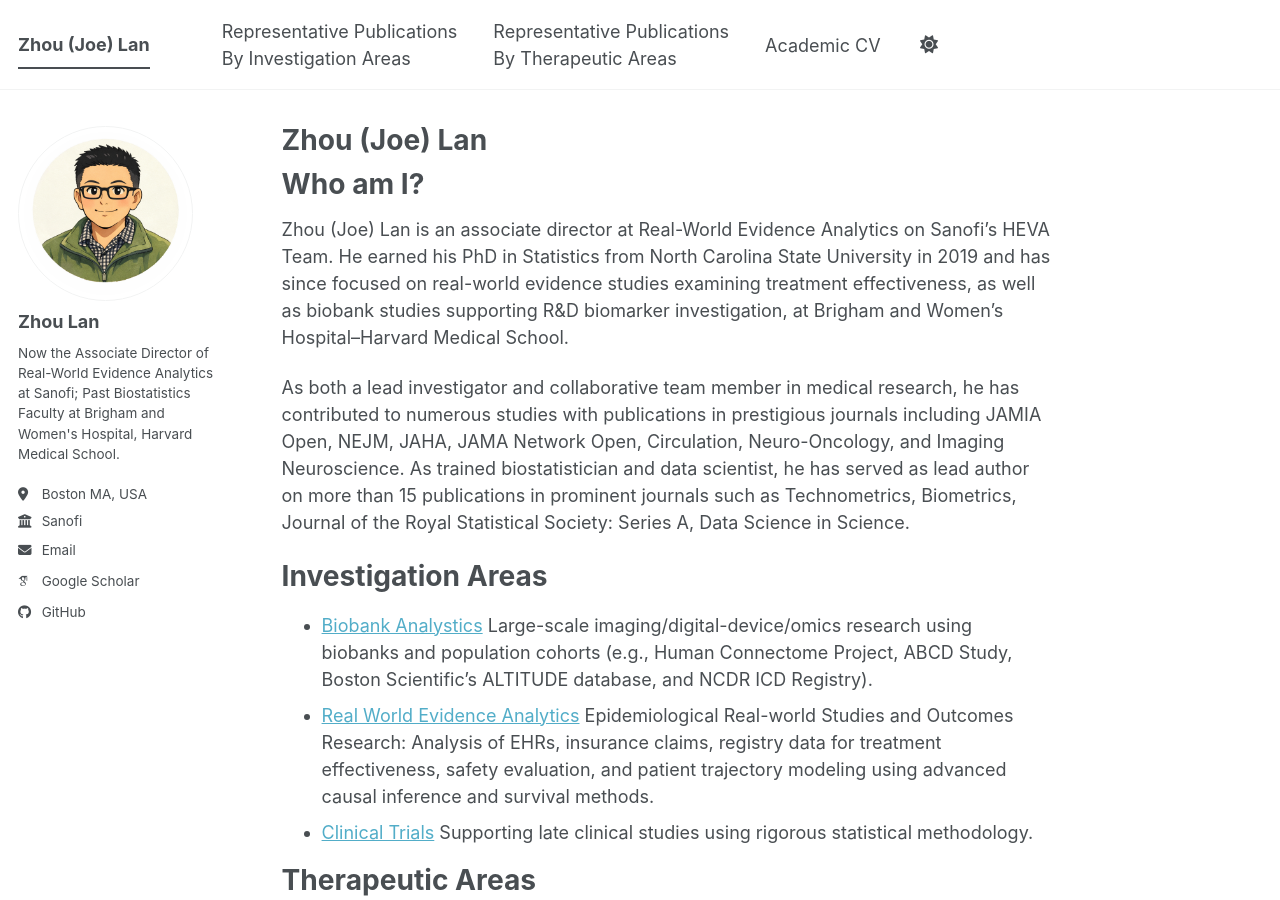
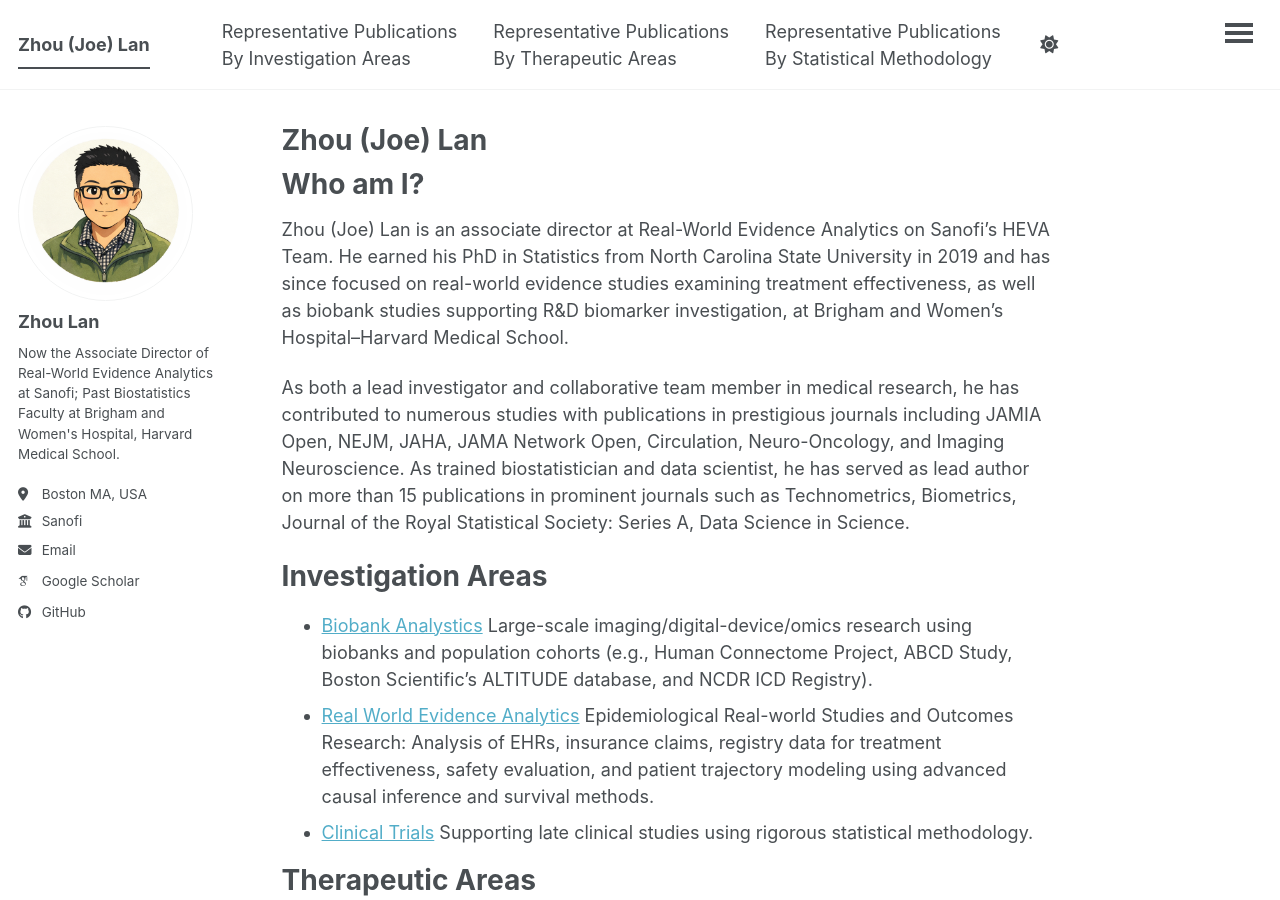
Before and after one commit to lanzhouBWH/lanzhoubwh.github.io, a Jekyll site: the page built from _pages/about.md, in a window 1280 px wide and 900 px high. Built offline with Jekyll 4.4.1, drawn with Linux system fonts in a browser that asks for light colours; some web fonts are replaced; a script bundle is joined from its source files by our own code; library files that are not in the unit come from our copies.

Commit message:
Update navigation.yml

```diff
--- a/_data/navigation.yml
+++ b/_data/navigation.yml
@@ -12,6 +12,9 @@
     url: /publications/
 
   - title: "Representative Publications <br> By Therapeutic Areas"
+    url: /publications/
+
+  - title: "Representative Publications <br> By Statistical Methodology"
     url: /publications/
 
   #- title: "Talks"
```
